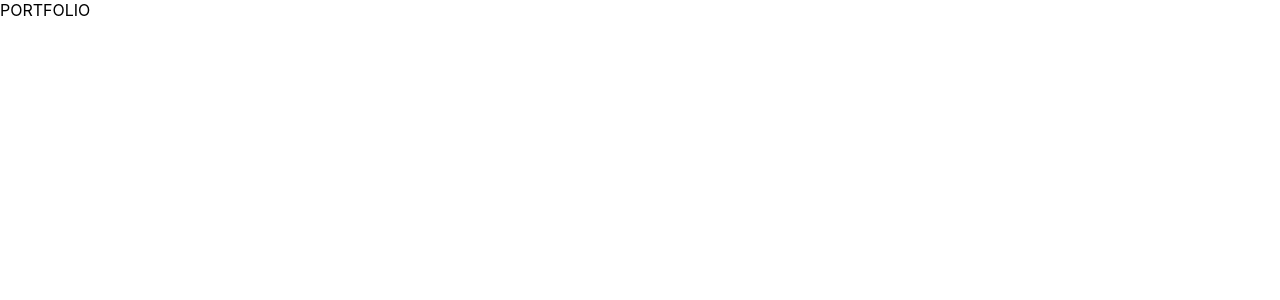
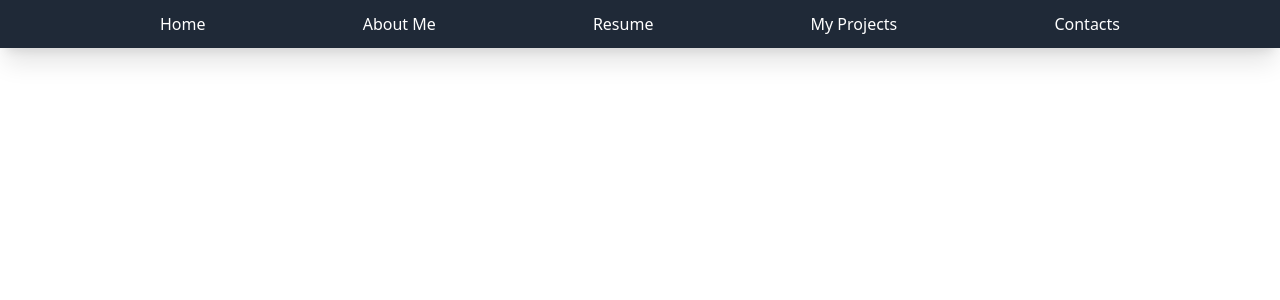
Before and after one commit to KirillMatviychuck/portfolio-v2, a React (Create React App) app: page / in a window 1280 px wide. Shown: the top 300 px of the page. Built offline with nearby package versions, Linux system fonts and the light colour scheme.

Commit message:
add react-router-dom and create header template

```diff
--- a/package.json
+++ b/package.json
@@ -12,6 +12,7 @@
     "@types/react-dom": "^18.0.0",
     "react": "^18.2.0",
     "react-dom": "^18.2.0",
+    "react-router-dom": "^6.10.0",
     "react-scripts": "5.0.1",
     "typescript": "^4.4.2",
     "web-vitals": "^2.1.0"
@@ -40,5 +41,8 @@
       "last 1 safari version"
     ]
   },
-  "devDependencies": {}
+  "devDependencies": {
+    "@types/react-router-dom": "^5.3.3",
+    "tailwindcss": "^3.3.1"
+  }
 }
--- a/src/App.tsx
+++ b/src/App.tsx
@@ -1,7 +1,9 @@
+import { Header } from "./common/components/header.component";
+
 export const App = () => {
   return (
-    <div className="App">
-      PORTFOLIO
+    <div className="app">
+      <Header />
     </div>
   );
 }
--- /dev/null
+++ b/src/common/components/header.component.tsx
@@ -0,0 +1,13 @@
+export const Header = () => {
+    return (
+        <div className="flex justify-center bg-gray-800 text-white shadow-xl">
+            <ul className="flex justify-between items-center w-3/4 h-12">
+                <li>Home</li>
+                <li>About Me</li>
+                <li>Resume</li>
+                <li>My Projects</li>
+                <li>Contacts</li>
+            </ul>
+        </div>
+    )
+}
--- a/src/index.css
+++ b/src/index.css
@@ -1,13 +1,3 @@
-body {
-  margin: 0;
-  font-family: -apple-system, BlinkMacSystemFont, 'Segoe UI', 'Roboto', 'Oxygen',
-    'Ubuntu', 'Cantarell', 'Fira Sans', 'Droid Sans', 'Helvetica Neue',
-    sans-serif;
-  -webkit-font-smoothing: antialiased;
-  -moz-osx-font-smoothing: grayscale;
-}
-
-code {
-  font-family: source-code-pro, Menlo, Monaco, Consolas, 'Courier New',
-    monospace;
-}
+@tailwind base;
+@tailwind components;
+@tailwind utilities;
--- /dev/null
+++ b/tailwind.config.js
@@ -0,0 +1,10 @@
+/** @type {import('tailwindcss').Config} */
+module.exports = {
+  content: [
+    "./src/**/*.{ts,tsx}"
+  ],
+  theme: {
+    extend: {},
+  },
+  plugins: [],
+}
```
Also changed, not shown: 1 other file (tests, documents, lock files or other folders).
